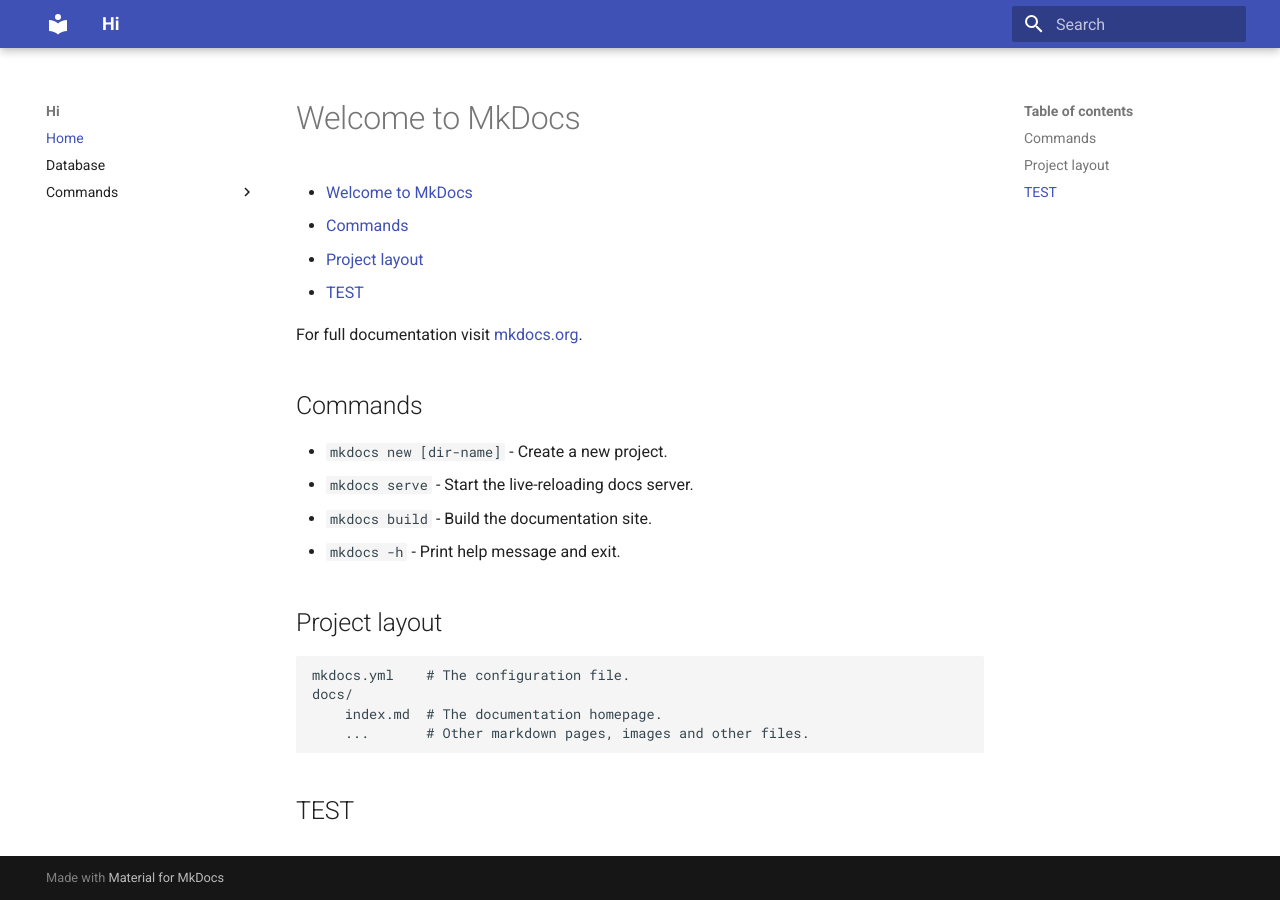
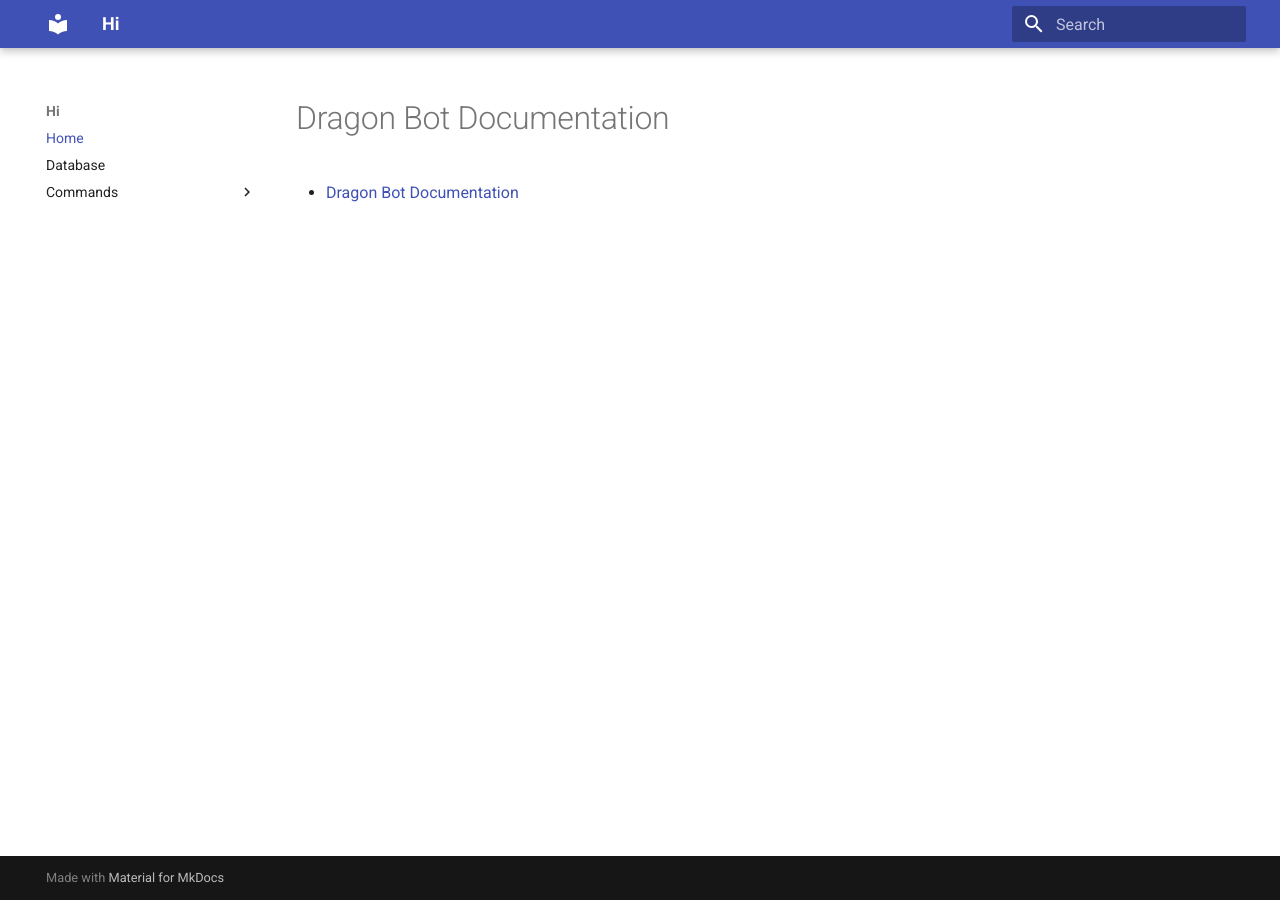
Before and after one commit to xDDoubleTea/DragonBot, an MkDocs documentation site: the page built from docs/index.md, in a window 1280 px wide. Built offline with MkDocs 1.6.1 and Material for MkDocs 9.7.7, drawn with Linux system fonts in a browser that asks for light colours.

Commit message:
Changed the home page of the docs

```diff
--- a/docs/index.md
+++ b/docs/index.md
@@ -1,26 +1,5 @@
-# Welcome to MkDocs
+# Dragon Bot Documentation
 
 <!--toc:start-->
-- [Welcome to MkDocs](#welcome-to-mkdocs)
-  - [Commands](#commands)
-  - [Project layout](#project-layout)
-  - [TEST](#test)
+- [Dragon Bot Documentation](#dragon-bot-documentation)
 <!--toc:end-->
-
-For full documentation visit [mkdocs.org](https://www.mkdocs.org).
-
-## Commands
-
-* `mkdocs new [dir-name]` - Create a new project.
-* `mkdocs serve` - Start the live-reloading docs server.
-* `mkdocs build` - Build the documentation site.
-* `mkdocs -h` - Print help message and exit.
-
-## Project layout
-
-    mkdocs.yml    # The configuration file.
-    docs/
-        index.md  # The documentation homepage.
-        ...       # Other markdown pages, images and other files.
-
-## TEST
```
